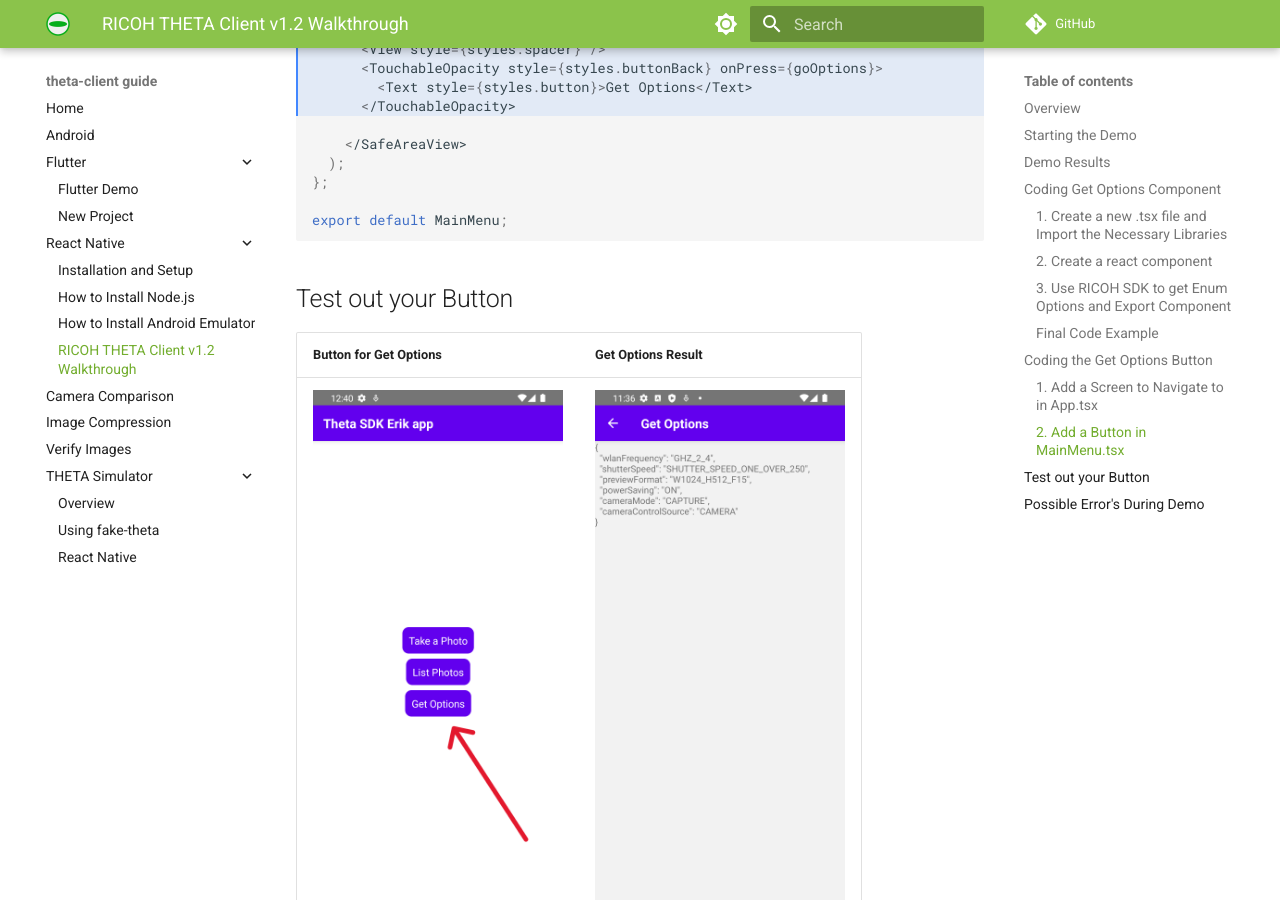
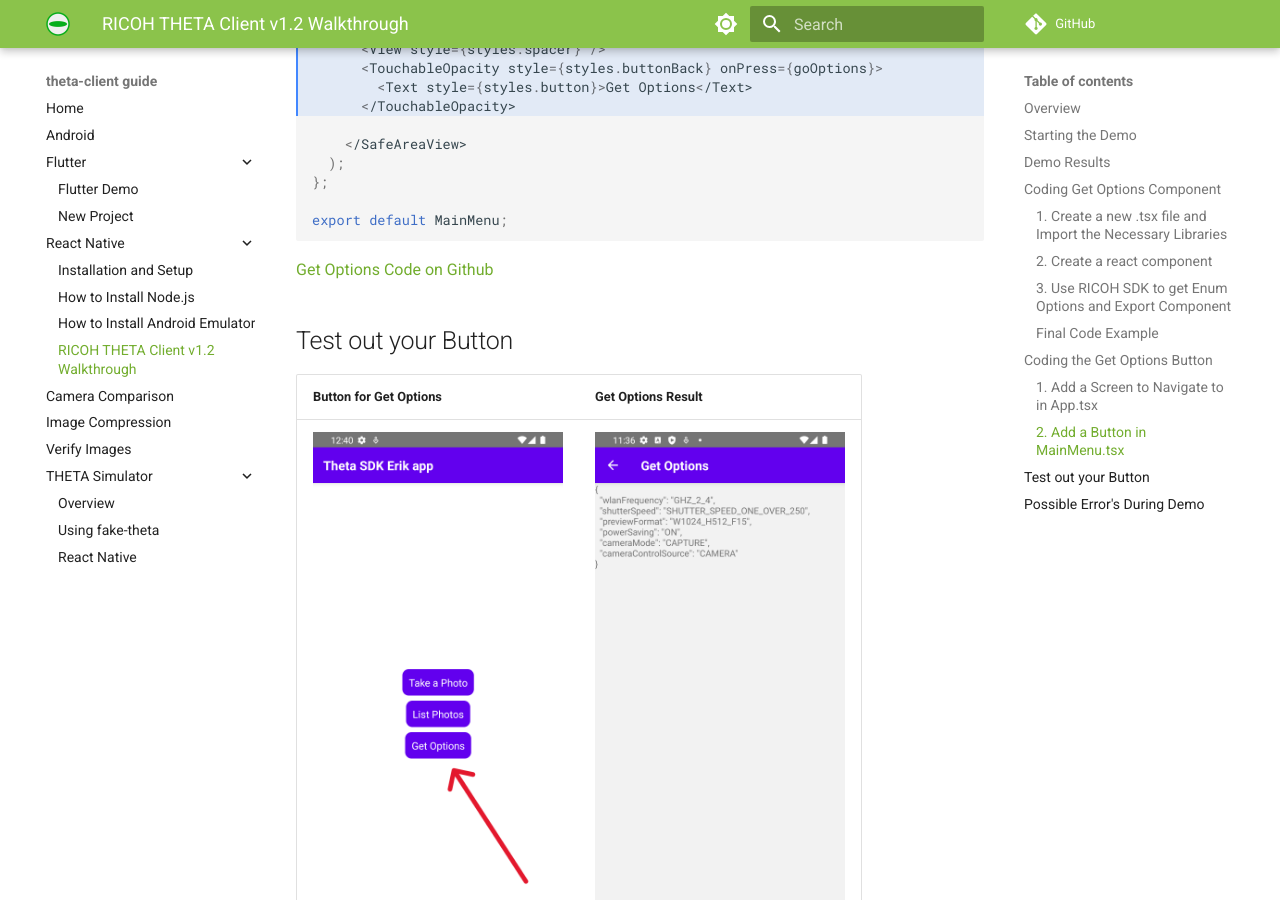
Before and after one commit to theta360developers/theta-client-guide, an MkDocs documentation site: the page built from docs/react-native-theta-client-1_2.md, in a window 1280 px wide and 900 px high, scrolled down 5750 px. Built offline with MkDocs 1.6.1 and Material for MkDocs 9.7.7, drawn with Linux system fonts in a browser that asks for light colours; comment, search, counter and statistics services are not loaded.

Commit message:
Added Link to my Demo Code

````diff
--- a/docs/react-native-theta-client-1_2.md
+++ b/docs/react-native-theta-client-1_2.md
@@ -258,6 +258,8 @@
 export default MainMenu;
 ```
 
+[Get Options Code on Github](https://github.com/AirTechWick/theta-client-1_2/tree/main/demos/demo-react-native/src)
+
 ## Test out your Button
 
 | Button for Get Options | Get Options Result |
````
